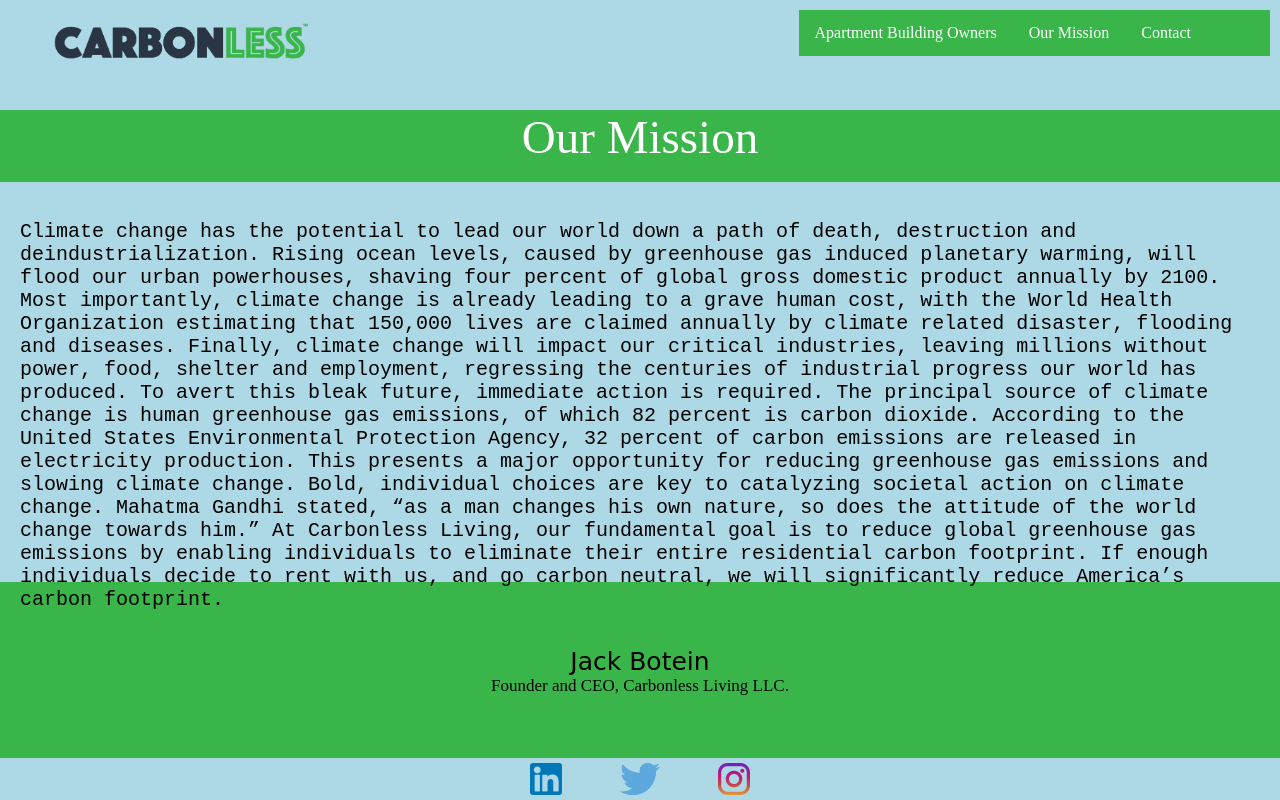
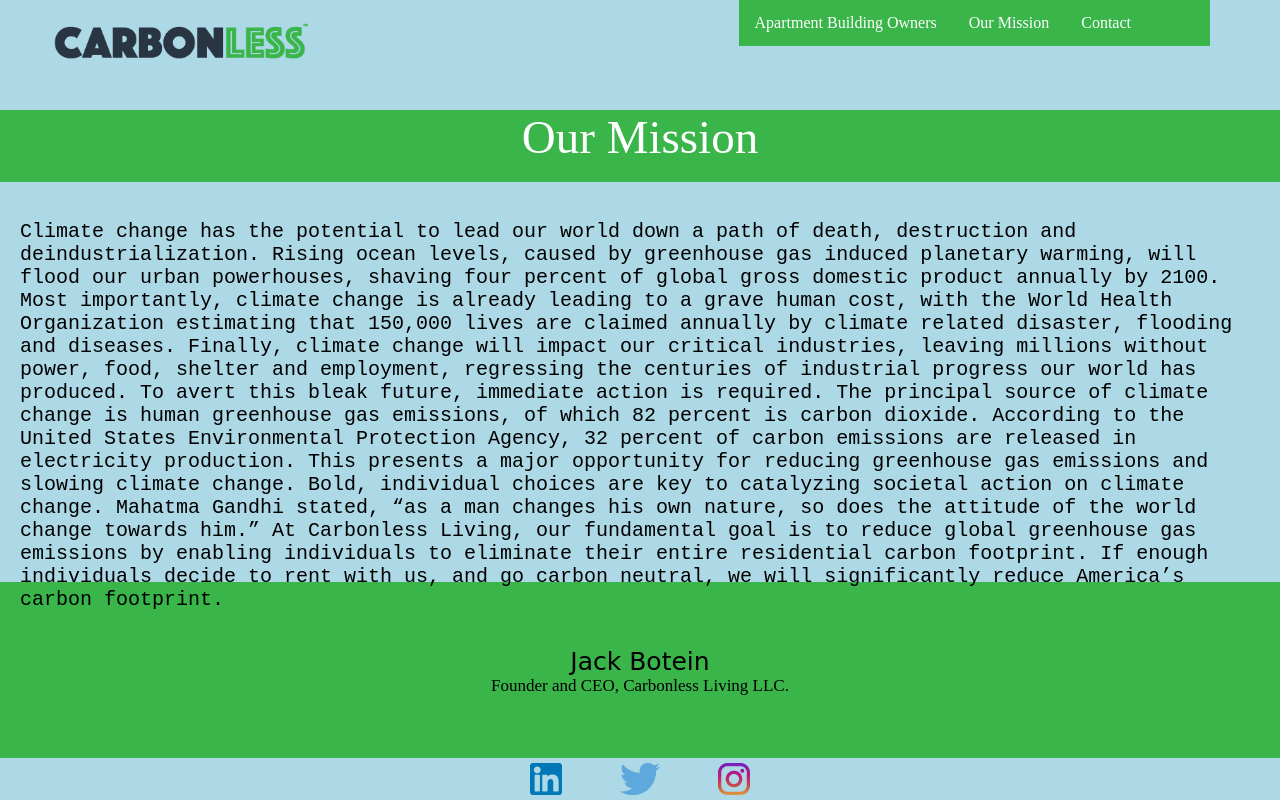
Before and after one commit to Jackbotein/CARBONLESS, a plain HTML site: page mission.html in a window 1280 px wide. Drawn offline with Linux system fonts and the light colour scheme.

Commit message:
Update style.css

```diff
--- a/style.css
+++ b/style.css
@@ -52,8 +52,8 @@
 }
 .navbar {
    position: fixed;
-   top: 10px;
-   right: 10px;
+   top: 0px;
+   right: 70px;
    background-color:rgb(173, 216, 230);
 }
 a{
```
